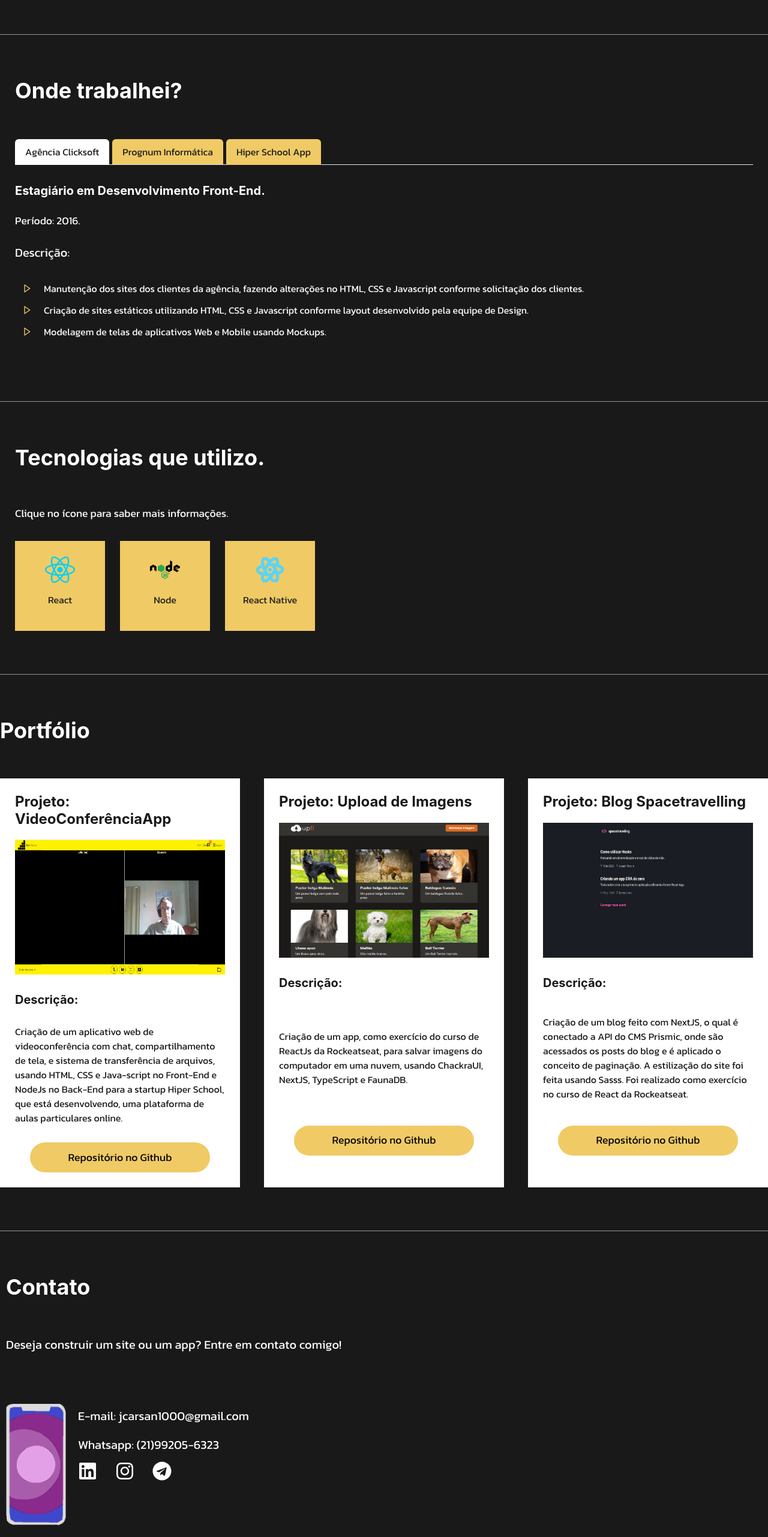
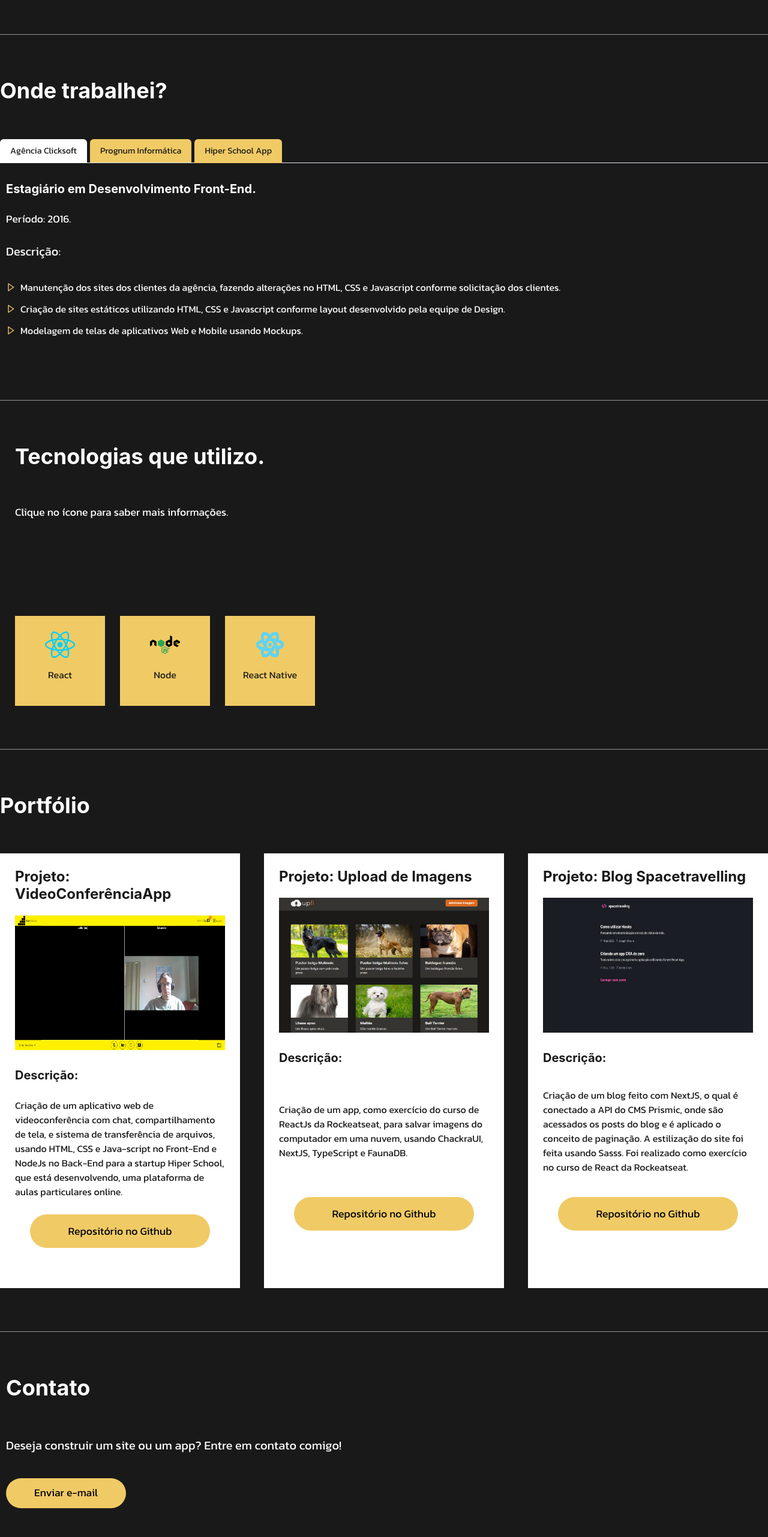
Before and after one commit to JCARSAN/Portfolio-Profissional, a Next.js app: page / in a window 1280 px wide. Shown: the part 947-3510 px from the top of the page at 60% size. Built offline with nearby package versions, Linux system fonts and the light colour scheme.

Commit message:
Consertando a responsividade da página

```diff
--- a/src/components/Main/Contato/index.tsx
+++ b/src/components/Main/Contato/index.tsx
@@ -17,13 +17,27 @@ export function Contato({scrollPosition} : ContactProps){
         <VStack as="section" id="contato" width="100%" alignItems={{base:"center", md:"flex-start"}} padding={{base:'64px 10px'}}>
             <Heading as="h2">Contato</Heading>
             <VStack alignItems="flex-start" width="100%" maxWidth={1440} overflow="hidden">
-                <VStack width="100%" maxWidth={1440} spacing={5} marginLeft={animated?'0':'-100%'} className={animated? 'show-element' : ''} alignItems="flex-start">
-                    <Text fontSize="1.25rem" marginBottom="64px">Deseja construir um site ou um app? Entre em contato comigo!</Text>
-                    <HStack width="100%" alignItems="flex-start" spacing={{base:2, md:5}}>
-                        <Image src="/images/iphone-edit.png" width={100}/>
-                        <VStack alignItems={{base:'center',md:"flex-start"}} lineHeight={2} fontSize={{base:'1rem', md:"1.25rem"}}>
-                            <Text>E-mail: jcarsan1000@gmail.com</Text>
-                            <Text>Whatsapp: (21)99205-6323</Text>
+                <VStack width="100%" maxWidth={1440} spacing={10} marginLeft={animated?'0':'-100%'} className={animated? 'show-element' : ''} alignItems={{base:'center', md:'flex-start'}}>
+                    <Text fontSize="1.25rem" textAlign={{base:'center',md:'left'}}>Deseja construir um site ou um app? Entre em contato comigo!</Text>
+                    <Link
+                        href="mailto:jcarsan1000@gmail.com"
+                        display="flex"
+                        backgroundColor="#F0CA65"
+                        color="#000"
+                        width="200px"
+                        height="50px"
+                        alignItems="center"
+                        justifyContent="center"
+                        borderRadius={40}
+                        fontSize="1.1rem"
+                        marginBottom="32px"
+                    >
+                        Enviar e-mail
+                    </Link>
+                    <HStack width="100%" alignItems="flex-start" spacing={{base:2, md:5}} justifyContent={{base:"center",md:'flex-start'}}>
+                        <Image src="/images/iphone-edit.png" width={50}/>
+                        <VStack alignItems={{base:'flex-start'}} lineHeight={2} fontSize={{base:'1rem', md:"1.25rem"}}>
+                            <Text>Whatsapp: 55(21)99205-6323</Text>
                             <HStack fontSize="2rem" width="100%" spacing={30}>
                                 <Link href="https://www.linkedin.com/in/julio-cardoso-834000b5/" isExternal>
                                     <FaLinkedin />
--- a/src/components/Main/Experiencia/index.tsx
+++ b/src/components/Main/Experiencia/index.tsx
@@ -1,7 +1,7 @@
 import { Heading, ListItem, Tab, TabList, TabPanel, TabPanels, Tabs, UnorderedList, List, VStack, Text, HStack } from "@chakra-ui/react";
 import { useState } from "react";
+import { Icon } from '@chakra-ui/react'
 import { BiRightArrow } from 'react-icons/bi';
-import { BsFillCaretRightFill } from 'react-icons/bs';
 
 type ExperienciaProps = {
     scrollPosition: number;
@@ -16,67 +16,67 @@ export function Experiencia({ scrollPosition } : ExperienciaProps){
     }
 
     return(
-        <VStack as="section" id="experiencia" alignItems={{base:"center", md:"flex-start"}} padding={{base:"64px 25px"}}>
+        <VStack as="section" id="experiencia" alignItems={{base:"center", md:"flex-start"}}>
             <Heading as="h2">Onde trabalhei?</Heading>
             <HStack width="100%" overflow="hidden">
                 <Tabs variant='enclosed' width="100%" marginLeft={animated?'0':'-100%'} className={animated? 'grow-right' : ''} >
                     <TabList>
-                        <Tab backgroundColor="#F0CA65" color="#191919" _selected={{color:'#191919', backgroundColor:'#FFF'}}>Agência Clicksoft</Tab>
-                        <Tab backgroundColor="#F0CA65" color="#191919" _selected={{color:'#191919', backgroundColor:'#FFF'}} margin="0 5px">Prognum Informática</Tab>
-                        <Tab backgroundColor="#F0CA65" color="#191919" _selected={{color:'#191919', backgroundColor:'#FFF'}}>Hiper School App</Tab>
+                        <Tab backgroundColor="#F0CA65" color="#191919" _selected={{color:'#191919', backgroundColor:'#FFF'}}fontSize={{base:'0.9rem'}}>Agência Clicksoft</Tab>
+                        <Tab backgroundColor="#F0CA65" color="#191919" _selected={{color:'#191919', backgroundColor:'#FFF'}} margin="0 5px" fontSize={{base:'0.9rem'}}>Prognum Informática</Tab>
+                        <Tab backgroundColor="#F0CA65" color="#191919" _selected={{color:'#191919', backgroundColor:'#FFF'}} fontSize={{base:'0.9rem'}}>Hiper School App</Tab>
                     </TabList>
 
                     <TabPanels>
-                        <TabPanel padding="32px 0">
+                        <TabPanel padding="32px 10px">
                             <Heading as="h3" fontSize="1.25rem">Estagiário em Desenvolvimento Front-End.</Heading>
                             <Text margin="25px 0" fontSize="1.1rem">Período: 2016.</Text>
                             <VStack alignItems="flex-start">
                                 <Text fontSize="1.25rem" marginBottom="25px">Descrição: </Text>
                                 <List spacing={3}>
                                     <ListItem display="flex" alignItems="center">
-                                        <ListItem as={BiRightArrow} color="#F0CA65" marginRight={2} width="40px"/>
+                                        <Icon as={BiRightArrow} color="#F0CA65" marginRight={2} />
                                         Manutenção dos sites dos clientes da agência, fazendo alterações no HTML, CSS e Javascript conforme solicitação dos clientes.
                                     </ListItem>
                                     <ListItem display="flex" alignItems="center">
-                                        <ListItem as={BiRightArrow} color="#F0CA65" marginRight={2} width="40px"/>
+                                        <Icon as={BiRightArrow} color="#F0CA65" marginRight={2}/>
                                         Criação de sites estáticos utilizando HTML, CSS e Javascript conforme layout desenvolvido pela equipe de Design.
                                     </ListItem>
                                     <ListItem display="flex" alignItems="center">
-                                        <ListItem as={BiRightArrow} color="#F0CA65" marginRight={2} width="40px"/>
+                                        <Icon as={BiRightArrow} color="#F0CA65" marginRight={2} />
                                         Modelagem de telas de aplicativos Web e Mobile usando Mockups.
                                     </ListItem>
                                 </List>
                             </VStack>
                         </TabPanel>
-                        <TabPanel padding="32px 0">
+                        <TabPanel padding="32px 10px">
                             <Heading as="h3" fontSize="1.25rem">Desenvolvedor Backend.</Heading>
                             <Text margin="25px 0" fontSize="1.1rem">Período: Jul/2017 - Ago/2019</Text>
                             <VStack alignItems="flex-start">
                                 <Text fontSize="1.25rem" marginBottom="25px">Descrição: </Text>
                                 <List spacing={3}>
                                     <ListItem display="flex" alignItems="center">
-                                        <ListItem as={BiRightArrow} color="#F0CA65" marginRight={2} width="40px"/>
+                                        <Icon as={BiRightArrow} color="#F0CA65" marginRight={2}/>
                                         Criação de funcionalidades no sistema de gestão de crédito imobiliário da empresa usando Delphi e SQL.
                                     </ListItem>
                                     <ListItem display="flex" alignItems="center">
-                                        <ListItem as={BiRightArrow} color="#F0CA65" marginRight={2} width="40px"/>
+                                        <Icon as={BiRightArrow} color="#F0CA65" marginRight={2}/>
                                         Consulta e manipulação de dados com Oracle Database e Microsoft SQL Server.
                                     </ListItem>
                                     <ListItem display="flex" alignItems="center">
-                                        <ListItem as={BiRightArrow} color="#F0CA65" marginRight={2} width="40px"/>
+                                        <Icon as={BiRightArrow} color="#F0CA65" marginRight={2}/>
                                         Criação de telas usando XML conforme layout definido pela equipe de Design.
                                     </ListItem>
                                 </List>
                             </VStack>
                         </TabPanel>
-                        <TabPanel padding="32px 0">
+                        <TabPanel padding="32px 10px">
                             <Heading as="h3" fontSize="1.25rem">Freelancer.</Heading>
                             <Text margin="25px 0" fontSize="1.1rem">Período: 2020 - Jan/2022.</Text>
                             <VStack alignItems="flex-start">
                                 <Text fontSize="1.25rem" marginBottom="25px">Descrição: </Text>
                                 <List spacing={3}>
                                     <ListItem display="flex" alignItems="center">
-                                        <ListItem as={BiRightArrow} color="#F0CA65" marginRight={2} width="40px"/>
+                                        <Icon as={BiRightArrow} color="#F0CA65" marginRight={2}/>
                                         Criação de um aplicativo de videoconferência usando NodeJs no backend, HTML, CSS e JavaScript e WebRTC no frontend.
                                     </ListItem>
                                 </List>
--- a/src/components/Main/Portfolio/PortfolioWork/index.tsx
+++ b/src/components/Main/Portfolio/PortfolioWork/index.tsx
@@ -9,7 +9,7 @@ interface PortfolioWorkProps {
 
 export function PortfolioWork( {title,src,description,linkRepository} : PortfolioWorkProps){
     return(
-        <VStack alignItems="flex-start" backgroundColor="#FFF" color="#191919" padding="25px" spacing={5}>
+        <VStack alignItems="flex-start" backgroundColor="#FFF" color="#191919" padding="25px" spacing={5} minHeight={{base:'725px'}}>
             <Heading as="h3" fontSize="1.5rem">Projeto: {title}</Heading>
             <Image src={src} height="225px" minHeight="225px" width="100%" marginBottom="10px"/>
             <VStack height="300px" justifyContent="space-between" alignItems="flex-start">
@@ -26,7 +26,7 @@ export function PortfolioWork( {title,src,description,linkRepository} : Portfoli
                     color="#000"
                     width="100%"
                     maxWidth="300px"
-                    height="50px"
+                    padding="15px"
                     alignItems="center"
                     justifyContent="center"
                     borderRadius={40}
--- a/src/components/Main/Portfolio/index.tsx
+++ b/src/components/Main/Portfolio/index.tsx
@@ -16,9 +16,9 @@ export function Portfolio({ scrollPosition } : PortFolioProps){
     return(
         <VStack as="section" id="portfolio" alignItems={{base:"center", md:"flex-start"}}>
             <Heading as="h2">Portfólio</Heading>
-            <Flex overflow="hidden">
-
-                <SimpleGrid columns={{lg:3,md:1}} spacing={10} marginLeft={animated? 0 : '-500%'} className={animated? 'grow-up' : ''} margin="auto" width={{base:'90%',lg:'100%'}}>
+            <Flex overflow="hidden" width="100%">
+                <Flex marginLeft={animated? 0 : '-500%'} className={animated? 'grow-up' : ''}>
+                <SimpleGrid columns={{lg:3,md:1}} spacing={10} margin="auto" width={{base:'95%',lg:'100%'}}>
                     <PortfolioWork
                         title={"VideoConferênciaApp"}
                         src={"/images/videoconferenciaapp.png"}
@@ -38,7 +38,7 @@ export function Portfolio({ scrollPosition } : PortFolioProps){
                         linkRepository={"https://github.com/JCARSAN/blog-react-rocketseat"}
                     />
                 </SimpleGrid>
-
+                </Flex>
                 {/*
                 <PortfolioWork
                         title={"VideoConferênciaApp"}
--- a/src/components/Main/Sobre/index.tsx
+++ b/src/components/Main/Sobre/index.tsx
@@ -3,12 +3,14 @@ import { useState } from "react";
 
 type AboutProps = {
     scrollPosition: number;
+    deviceHeight: number;
 }
 
-export function Sobre({ scrollPosition }: AboutProps){
+export function Sobre({ scrollPosition, deviceHeight }: AboutProps){
     const [animated,setAnimated] = useState(false);
+    //const [animationPosition,setAnimationPosition] = useState(0);
 
-    if(!animated && scrollPosition >= 200){
+    if(!animated && scrollPosition >= 500){
         setAnimated(true);
     }
 
--- a/src/components/Main/Tecnologias/index.tsx
+++ b/src/components/Main/Tecnologias/index.tsx
@@ -12,6 +12,9 @@ export function Tecnologias({scrollPosition} : HabilityProps){
     const [descriptionText,setDescriptionText] = useState('');
 
     console.log('Habilidades: ',scrollPosition);
+    //console.log('Tamanho da janela: ',window.innerHeight);
+    //console.log('Outher height: ',window.outerHeight);
+
     const [animated,setAnimated] = useState(false);
 
     if(!animated && scrollPosition >= 1200){
@@ -33,8 +36,9 @@ export function Tecnologias({scrollPosition} : HabilityProps){
             <Heading as="h2">Tecnologias que utilizo.</Heading>
             <SimpleGrid row={2} spacing="32px" width="100%" overflow="hidden">
                 <Text fontSize="1.1rem">Clique no ícone para saber mais informações.</Text>
-                <SimpleGrid columns={{base:1, md:2}} marginLeft={animated?'0':'-100%'} className={animated? 'grow-right' : ''}>
-                    <SimpleGrid columns={{base:2,md:3}} maxWidth={500} spacing={25}>
+                <SimpleGrid marginLeft={animated?'0':'-100%'} className={animated? 'grow-right' : ''}>
+                    <Text color="#FFF" margin="64px 0">{descriptionText}</Text>
+                    <SimpleGrid columns={{base:1,md:3}} maxWidth={500} spacing={25} margin={{base:'auto',md:'0'}}>
                         <Flex backgroundColor="#F0CA65" width="150px" height="150px" color="#191919" padding="10px" justifyContent="center" textAlign="center" cursor="pointer" id="0" onClick={(event) => { handleBoxHability("Criação de SPAs (Simple Pages Application) usando React, NextJs, Typescript e Sass, Chackra UI ou Styled-Components para estilização.",event.currentTarget.id); event.currentTarget.classList.add('clicked'); }}>
                             <BoxHability srcIcon={"/images/react.png"} technology={"React"} />
                         </Flex>
@@ -45,7 +49,6 @@ export function Tecnologias({scrollPosition} : HabilityProps){
                             <BoxHability srcIcon={"/images/reactnative.png"} technology={"React Native"} />
                         </Flex>
                     </SimpleGrid>
-                    <Text color="#FFF" margin="64px 0">{descriptionText}</Text>
                 </SimpleGrid>
             </SimpleGrid>
             { /*
--- a/src/components/Main/index.tsx
+++ b/src/components/Main/index.tsx
@@ -8,14 +8,16 @@ import { Sobre } from "./Sobre";
 
 type MainProps = {
     scrollPosition: number;
+    deviceHeight: number;
 }
 
-export function Main( { scrollPosition }: MainProps){
+export function Main( { scrollPosition,deviceHeight }: MainProps){
+    //console.log("Device Height Main Contatiner: ",deviceHeight)
     return(
         <VStack as="main" width="100%" alignItems="center" justifyContent="flex-start">
             <Header />
             <Divider backgroundColor="light.100"/>
-            <Sobre scrollPosition={scrollPosition}/>
+            <Sobre scrollPosition={scrollPosition} deviceHeight={deviceHeight}/>
             <Divider backgroundColor="light.100"/>
             <Experiencia scrollPosition={scrollPosition}/>
             <Divider backgroundColor="light.100"/>
--- a/src/pages/index.tsx
+++ b/src/pages/index.tsx
@@ -11,6 +11,7 @@ export default function Home() {
 
   const [isScrolled,setIsScrolled] = useState(false);
   const [scrollPosition, setScrollPosition] = useState(0);
+  const [windowInnerHeight,setWindowInnerHeight] = useState(0);
 
   function handleScroll(){
     if(document.documentElement.scrollTop > 0){
@@ -29,9 +30,10 @@ export default function Home() {
       justifyContent="center"
       height="auto"
       onScroll={router.isReady? document.onscroll = handleScroll : null}
+
     >
       <MenuNav isScrolled={isScrolled} />
-      <Main scrollPosition={scrollPosition}/>
+      <Main scrollPosition={scrollPosition} deviceHeight={router.isReady ? window.innerHeight : 0}/>
       <Footer />
     </VStack>
   )
--- a/src/styles/animations.css
+++ b/src/styles/animations.css
@@ -60,7 +60,8 @@
 
 @keyframes growUp {
     0% { margin-left: -500%;}
-    50% { margin-left: -50%;}
+    50% { margin-left: -200%;}
+    75% { margin-left: -100%;}
     100% { margin-left: 0%;}
 }
 
```
Also changed, not shown: src/components/MenuNav/index.tsx (+5 -5 lines).
